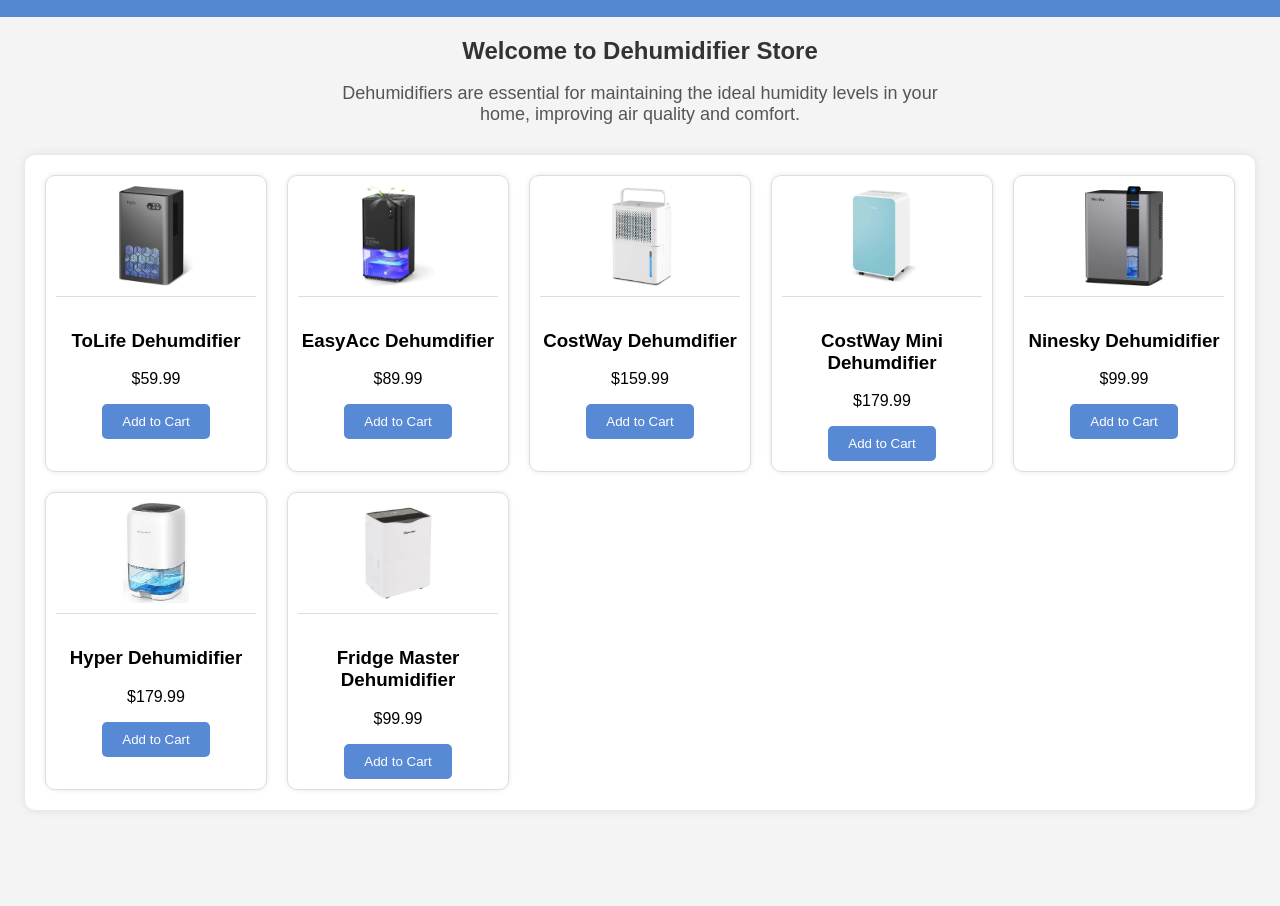
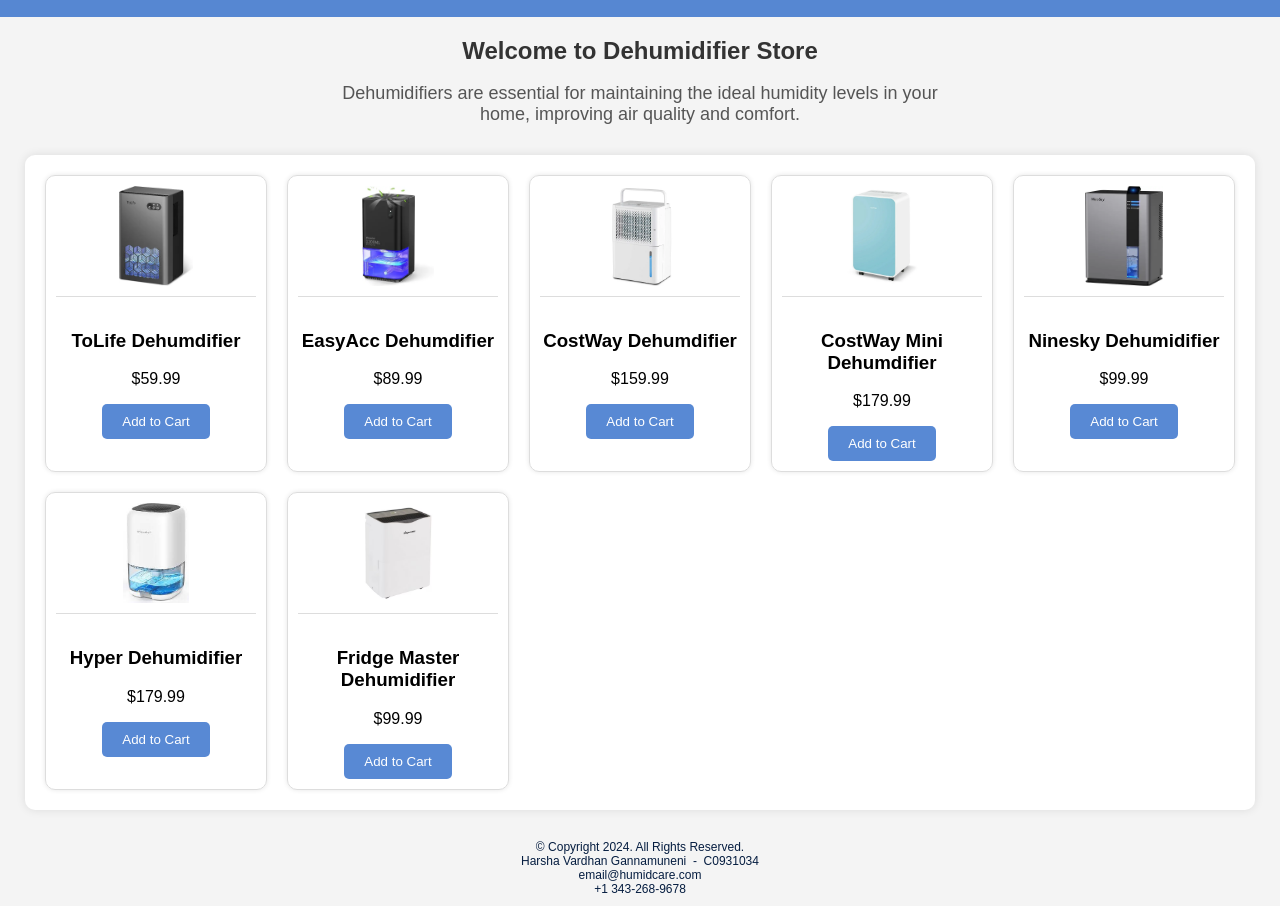
Before and after one commit to harsha891/Single-Page-Application, a plain HTML site: page index.html in a window 1280 px wide. Shown: the part 95-1001 px from the top of the page. Before the commit the page ends 935 px from the top, so only its background shows below. Drawn offline with Linux system fonts and the light colour scheme.

Commit message:
Added footer for page

```diff
--- a/css/style.css
+++ b/css/style.css
@@ -192,6 +192,23 @@ button:hover {
     border-radius: 8px;
 }
 
+/* Styling footer part */
+footer {
+    margin: 10px 0;
+}
+
+footer div {
+    font-size: 0.75em;
+    padding: 0 1em;
+    text-align: center;
+    color: #051d40;
+}
+
+footer div a {
+    color: #051d40;
+    text-decoration: none;
+}
+
 
 @media (min-width: 768px) {
     main {
--- a/index.html
+++ b/index.html
@@ -46,6 +46,13 @@
             </div>
         </div>
     </main>
+
+	<footer>
+        <div>&copy; Copyright 2024. All Rights Reserved.</div>
+        <div>Harsha Vardhan Gannamuneni&nbsp;&nbsp;-&nbsp;&nbsp;C0931034</div>
+        <div><a href="mailto:email@humidcare.com">email@humidcare.com</a></div>
+        <div><a href="tel:+13432689678">+1 343-268-9678</a></div>
+    </footer>
     <script src="script/script.js"></script>
 </body>
 
```
